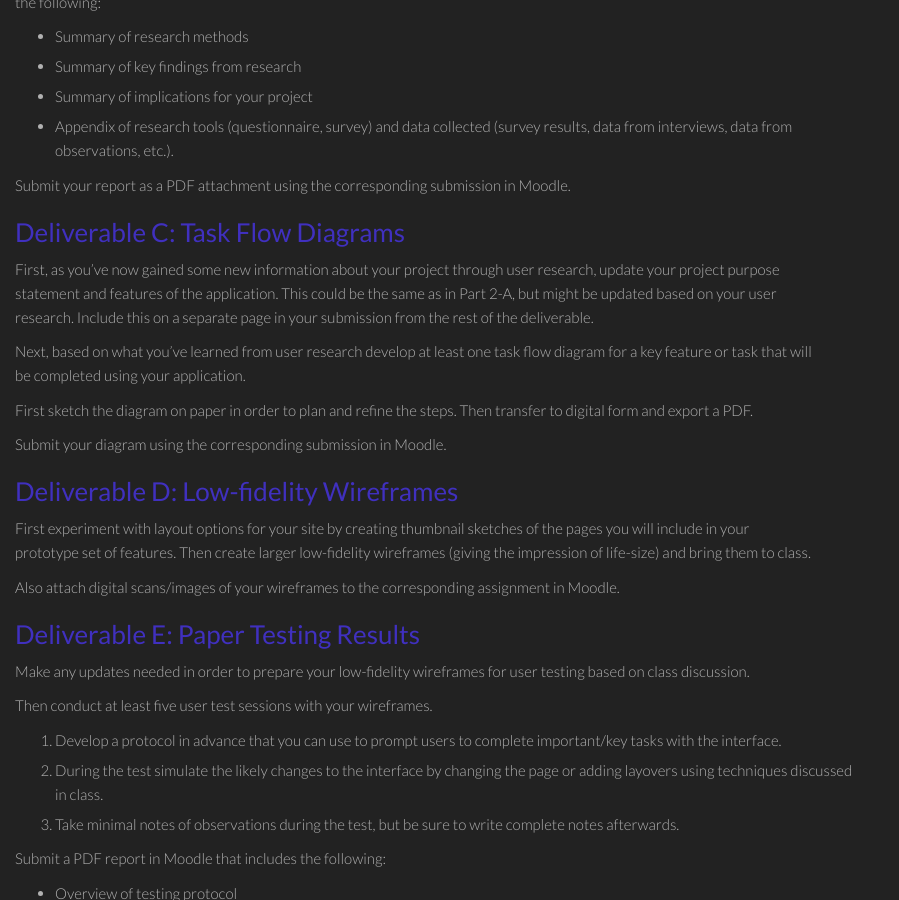
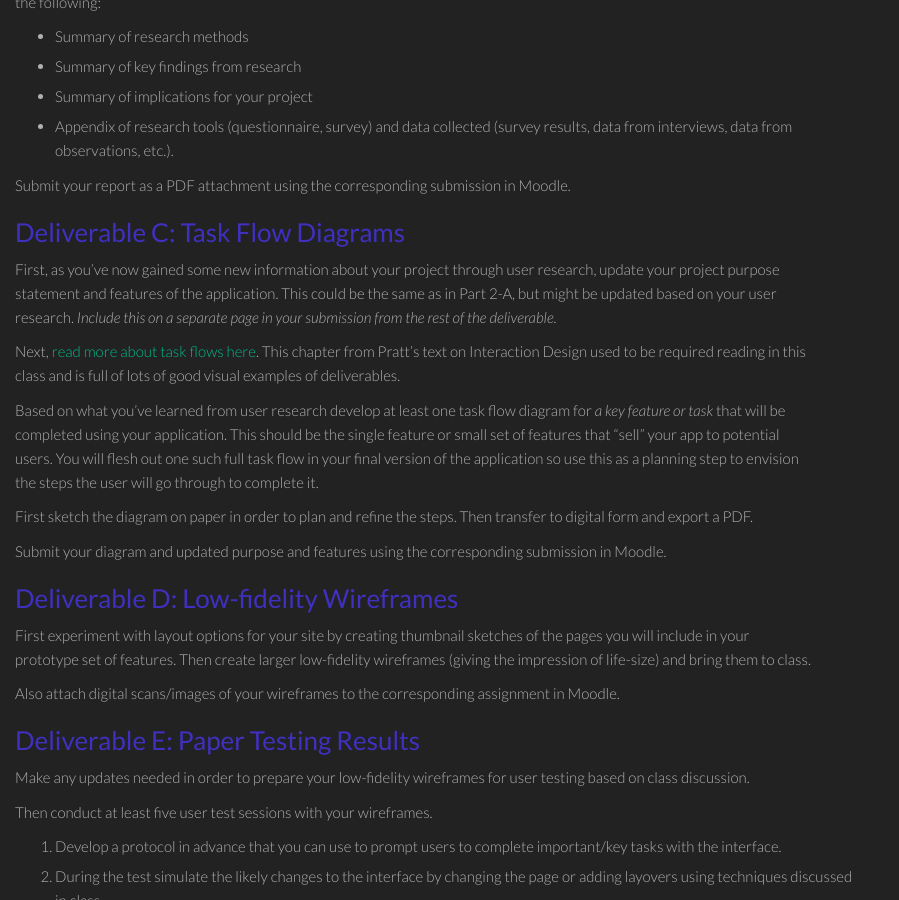
Before and after one commit to philschanely/course-ux, a Jekyll site: the page built from _activities/pr02.md, in a window 1280 px wide and 900 px high, scrolled down 1084 px. Shown: the whole window, without its empty margins (0-899 px from the left). Built offline with Jekyll 4.4.1, drawn with Linux system fonts in a browser that asks for light colours.

Commit message:
Updated link to user task flows.

```diff
--- a/_activities/pr02.md
+++ b/_activities/pr02.md
@@ -52,13 +52,15 @@ Submit your report as a PDF attachment using the corresponding submission in Moo
 ### Deliverable C: Task Flow Diagrams
 
 First, as you've now gained some new information about your project through user research,
-update your project purpose statement and features of the application. This could be the same as in Part 2-A, but might be updated based on your user research. Include this on a separate page in your submission from the rest of the deliverable.
+update your project purpose statement and features of the application. This could be the same as in Part 2-A, but might be updated based on your user research. *Include this on a separate page in your submission from the rest of the deliverable.*
 
-Next, based on what you've learned from user research develop at least one task flow diagram for a key feature or task that will be completed using your application.
+Next, [read more about task flows here](http://0-proquest.safaribooksonline.com.library.cedarville.edu/book/-/9781592537808/chapter-4-getting-to-know-your-users/65?uicode=ohlink). This chapter from Pratt's text on Interaction Design used to be required reading in this class and is full of lots of good visual examples of deliverables.
+
+Based on what you've learned from user research develop at least one task flow diagram for *a key feature or task* that will be completed using your application. This should be the single feature or small set of features that "sell" your app to potential users. You will flesh out one such full task flow in your final version of the application so use this as a planning step to envision the steps the user will go through to complete it.
 
 First sketch the diagram on paper in order to plan and refine the steps. Then transfer to digital form and export a PDF.
 
-Submit your diagram using the corresponding submission in Moodle.
+Submit your diagram and updated purpose and features using the corresponding submission in Moodle.
 
 ### Deliverable D: Low-fidelity Wireframes
 
```
